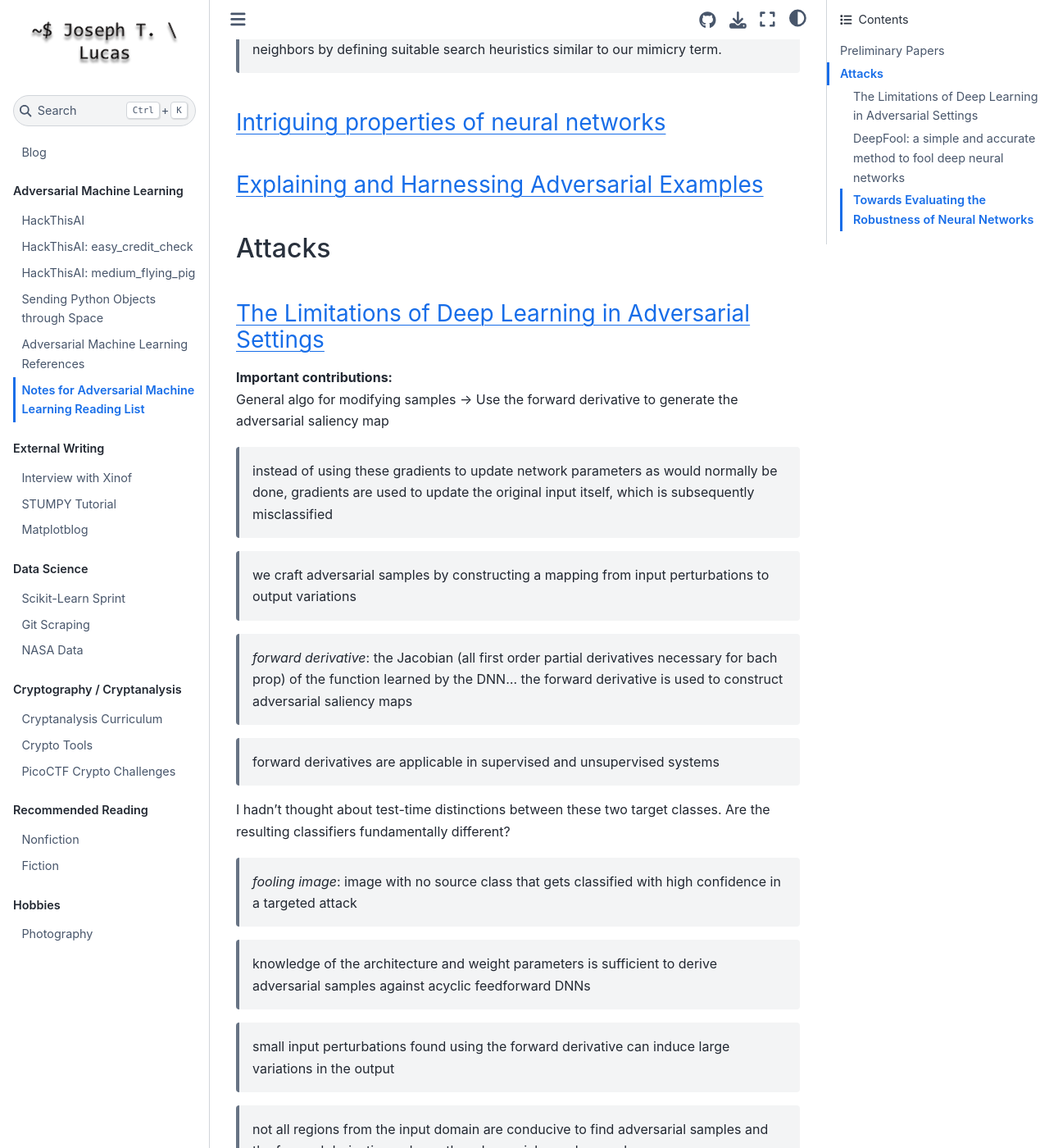
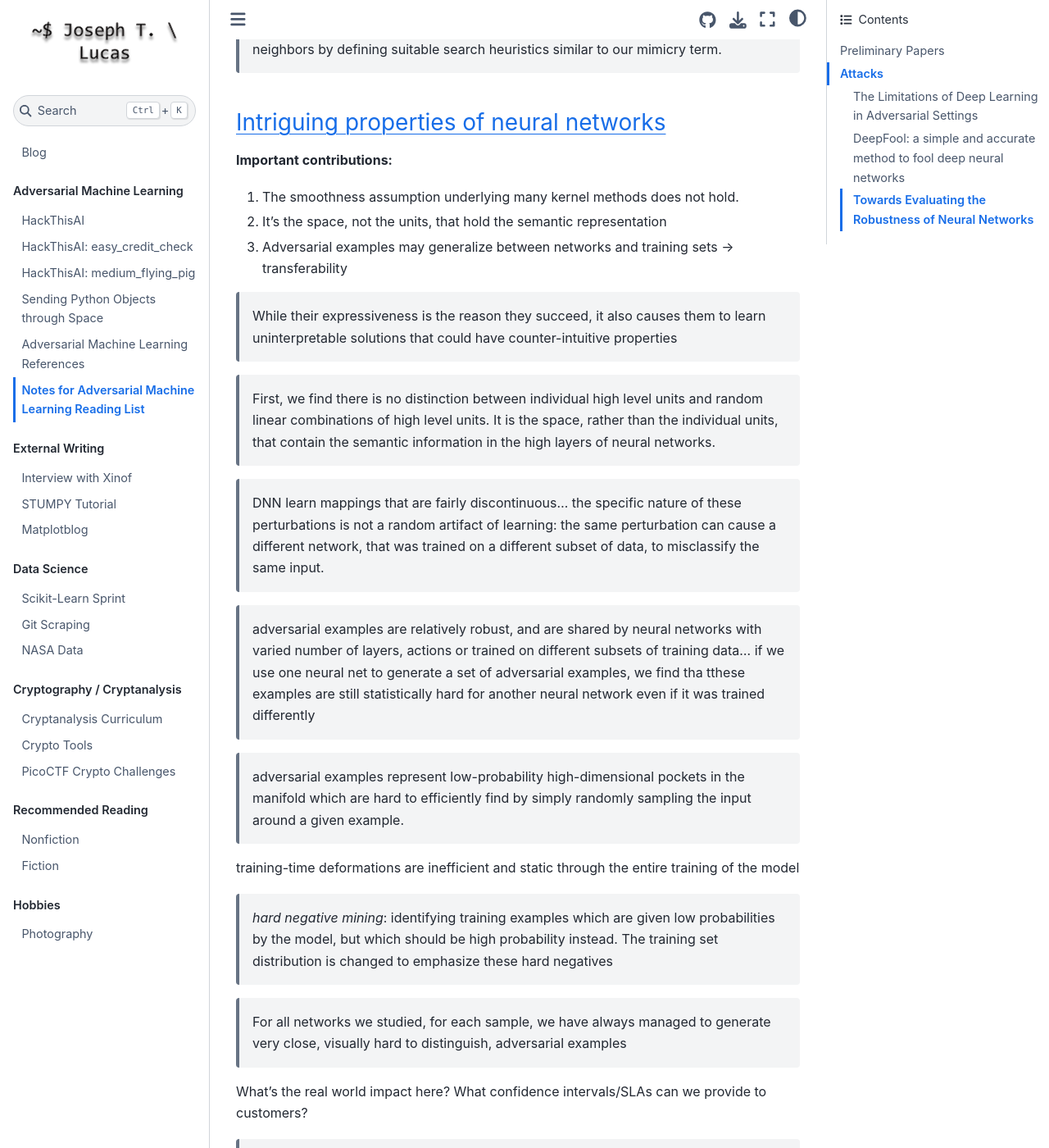
Before and after one commit to JosephTLucas/blog, a Jupyter Book: the page built from content/aml_reading_notes.md, in a window 1280 px wide and 1400 px high, scrolled down 3547 px. Shown: the whole window at 82% size. Built offline with Jupyter Book 1.0.4 settings and Sphinx 7.4.7 and the Sphinx Book theme 1.1.4, drawn with Linux system fonts in a browser that asks for light colours; some of the changed text lies outside the part shown.

Commit message:
add reading notes

```diff
--- a/content/aml_reading_notes.md
+++ b/content/aml_reading_notes.md
@@ -69,6 +69,37 @@
 
 ### [Intriguing properties of neural networks](https://arxiv.org/pdf/1312.6199.pdf)
 
+**Important contributions:**
+1. The smoothness assumption underlying many kernel methods does not hold.
+2. It's the space, not the units, that hold the semantic representation
+3. Adversarial examples may generalize between networks and training sets -> transferability
+
+> While their expressiveness is the reason they succeed, it also causes them to learn uninterpretable solutions that could have counter-intuitive properties
+
+> First, we find there is no distinction between individual high level units and random linear combinations of high level units. It is the space, rather than the individual units, that contain the semantic information in the high layers of neural networks.
+
+> DNN learn mappings that are fairly discontinuous... the specific nature of these perturbations is not a random artifact of learning: the same perturbation can cause a different network, that was trained on a different subset of data, to misclassify the same input.
+
+> adversarial examples are relatively robust, and are shared by neural networks with varied number of layers, actions or trained on different subsets of training data... if we use one neural net to generate a set of adversarial examples, we find tha tthese examples are still statistically hard for another neural network even if it was trained differently
+
+> adversarial examples represent low-probability high-dimensional pockets in the manifold which are hard to efficiently find by simply randomly sampling the input around a given example.
+
+training-time deformations are inefficient and static through the entire training of the model
+
+> _hard negative mining_: identifying training examples which are given low probabilities by the model, but which should be high probability instead. The training set distribution is changed to emphasize these hard negatives
+
+> For all networks we studied, for each sample, we have always managed to generate very close, visually hard to distinguish, adversarial examples
+
+What's the real world impact here? What confidence intervals/SLAs can we provide to customers?
+
+> adversarial examples are somewhat universal and not just he results of overfitting to a particular model
+
+> back-feeding adversarial examples to training might improve generalization
+
+> adversarial examples for the higher layers seemed to be significantly more useful than those on the input or lower layers
+
+> regularization of the parameters, consisting of penalizing each upper Lipschitz bound, might help improve the generalization error of the networks
+
 ### [Explaining and Harnessing Adversarial Examples](https://arxiv.org/pdf/1412.6572.pdf)
 
 ## Attacks
@@ -109,3 +140,25 @@
 ### [DeepFool: a simple and accurate method to fool deep neural networks](https://arxiv.org/pdf/1511.04599.pdf)
 
 ### [Towards Evaluating the Robustness of Neural Networks](https://arxiv.org/pdf/1608.04644.pdf)
+
+**Important Contributions:**
+1. Three new attacks not mitigated by defensive distillation -> proposes these attacks as a baseline
+
+
+> three new attack algorithms that are successful on both distilled and undistilled NN with 100% probability
+
+> _defensive distillation_: reduces existing attacks from 95% to 0.5%. Can be applied to any feed-forward NN and only requires a single re-training step. Replace softmax with a smoothed softmax. Use this to generate "soft training labels" which are used in the second iteration.
+
+> Adversarial generation algos available @ http://nicholas.carlini.com/code/nn_robust_attacks -> https://github.com/carlini/nn_robust_attacks
+
+Paper has a nice threat model section
+
+> Three different approaches for choosing a target class: average case (select from uniform), best case (class that was least difficult to attack), worst case (class that was hardest to attack)
+
+Paper has an interesting discussion about distance metrics (L0 - number of changes, L2 - euclidean distance, Linf - maximum budget)
+
+> adversarial examples exist is not due to blind spots in a highly non-linear neural network, but due only to the locally-linear nature of neural networks. -> linearity hypothesis
+
+> Fast Gradient sign is designed to be fast, not optimal... iterative gradient sign was found to produce superior results
+
+> DeepFool is untargeted and optimized on L2... produces closer adversarial examples than L-BFGS
```
